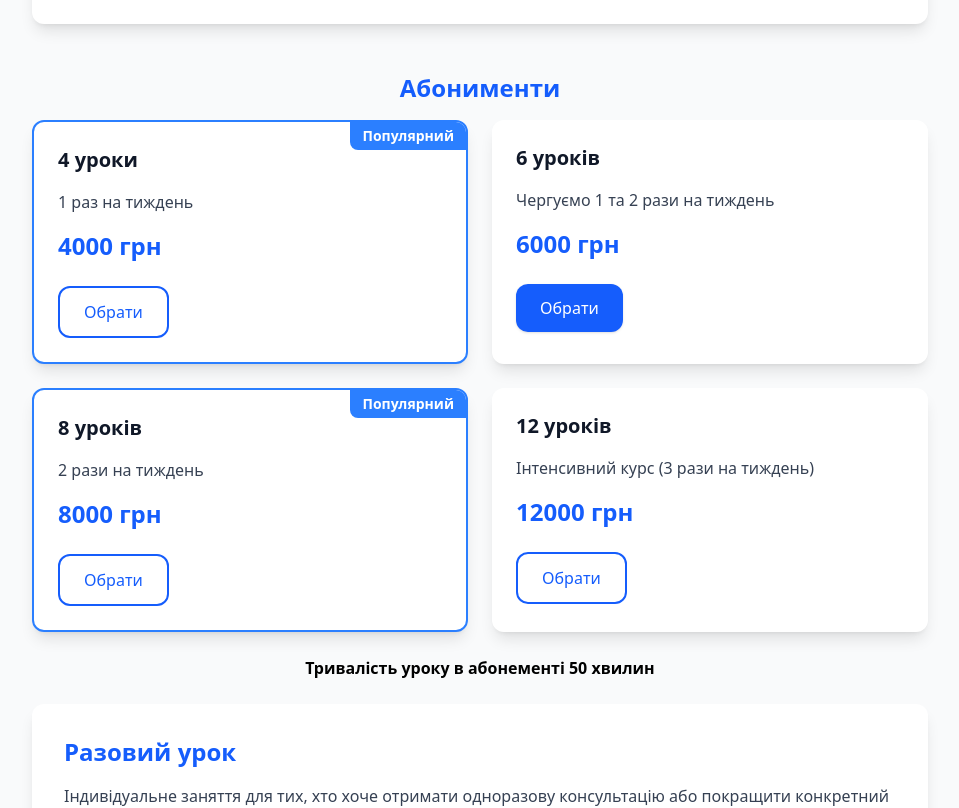
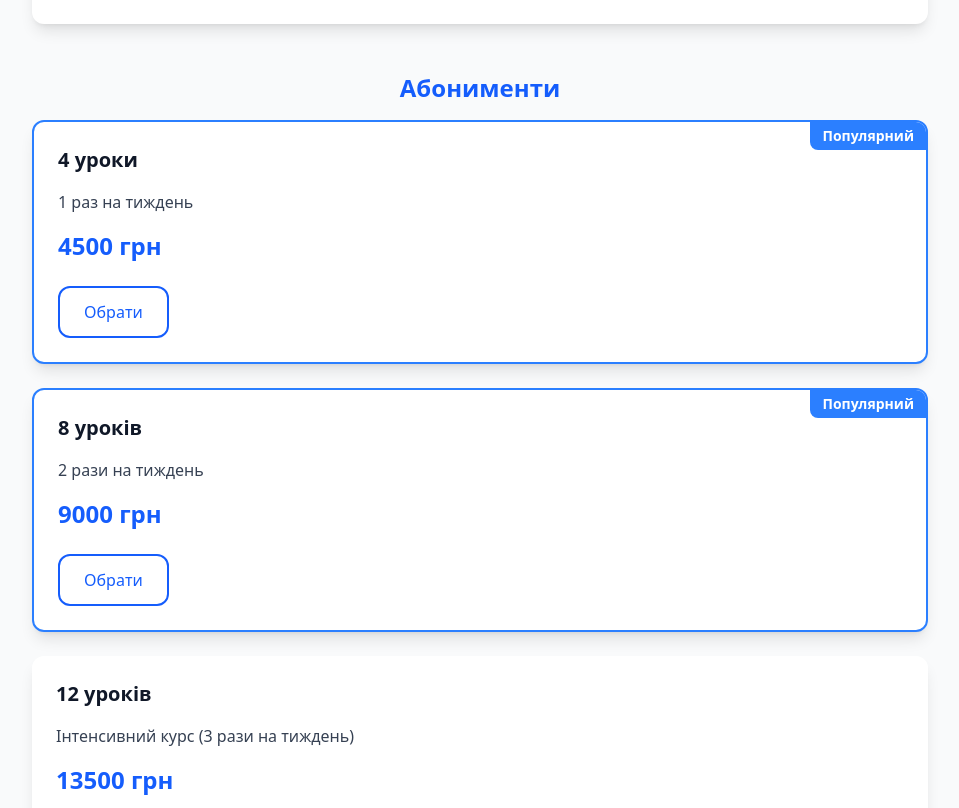
Before and after one commit to GrigoriyShkarta/individual_lesson, a Next.js app: page / in a window 1280 px wide. Shown: the part 1560-2368 px from the top of the page, without its empty margins (160-1119 px from the left). Built offline with nearby package versions, Linux system fonts and the light colour scheme; no server answers.

Commit message:
fixed prices

```diff
--- a/app/page.tsx
+++ b/app/page.tsx
@@ -1,6 +1,6 @@
 import AboutSection from '@/sections/AboutSection'
 import ApproachSection from '@/sections/ApproachSection'
-import ConditionsSection from '@/sections/ConditionsSection'
+// import ConditionsSection from '@/sections/ConditionsSection'
 import CtaSection from '@/sections/CtaSection'
 import FaqSection from '@/sections/FaqSection'
 import Footer from '@/sections/Footer'
@@ -38,7 +38,7 @@ export default function Home() {
 				<ResultsSection />
 				<ReviewsSection />
 				<FaqSection />
-				<ConditionsSection />
+				{/* <ConditionsSection /> */}
 				<CtaSection />
 			</main>
 
--- a/sections/Footer.tsx
+++ b/sections/Footer.tsx
@@ -30,15 +30,15 @@ const Footer = () => {
 				},
 			],
 		},
-		{
-			title: 'Документи',
-			links: [
-				{
-					name: 'Умови навчання',
-					href: 'https://drive.google.com/file/d/1OEaxTYuGeu_qAlHUU5Ox0y8tautoE7Sw/view?usp=drivesdk',
-				},
-			],
-		},
+		// {
+		// 	title: 'Документи',
+		// 	links: [
+		// 		{
+		// 			name: 'Умови навчання',
+		// 			href: 'https://drive.google.com/file/d/1OEaxTYuGeu_qAlHUU5Ox0y8tautoE7Sw/view?usp=drivesdk',
+		// 		},
+		// 	],
+		// },
 	]
 
 	return (
--- a/sections/PricingSection.tsx
+++ b/sections/PricingSection.tsx
@@ -10,23 +10,23 @@ const PricingSection = () => {
 			id: 2,
 			title: '4 уроки',
 			description: '1 раз на тиждень',
-			price: '4000 грн',
+			price: '4500 грн',
 			popular: true,
 			variant: 'outline' as const,
 		},
-		{
-			id: 3,
-			title: '6 уроків',
-			description: 'Чергуємо 1 та 2 рази на тиждень',
-			price: '6000 грн',
-			popular: false,
-			variant: 'primary' as const,
-		},
+		// {
+		// 	id: 3,
+		// 	title: '6 уроків',
+		// 	description: 'Чергуємо 1 та 2 рази на тиждень',
+		// 	price: '6000 грн',
+		// 	popular: false,
+		// 	variant: 'primary' as const,
+		// },
 		{
 			id: 4,
 			title: '8 уроків',
 			description: '2 рази на тиждень',
-			price: '8000 грн',
+			price: '9000 грн',
 			popular: true,
 			variant: 'outline' as const,
 		},
@@ -34,7 +34,7 @@ const PricingSection = () => {
 			id: 5,
 			title: '12 уроків',
 			description: 'Інтенсивний курс (3 рази на тиждень)',
-			price: '12000 грн',
+			price: '13500 грн',
 			popular: false,
 			variant: 'outline' as const,
 		},
@@ -82,7 +82,7 @@ const PricingSection = () => {
 					<h3 className='text-2xl font-bold mb-4 text-blue-600 text-center'>
 						Абонименти
 					</h3>
-					<div className='grid md:grid-cols-2 gap-6 mb-6'>
+					<div className='grid gap-6 mb-6'>
 						{pricingPlans.map(plan => (
 							<div
 								key={plan.id}
```
